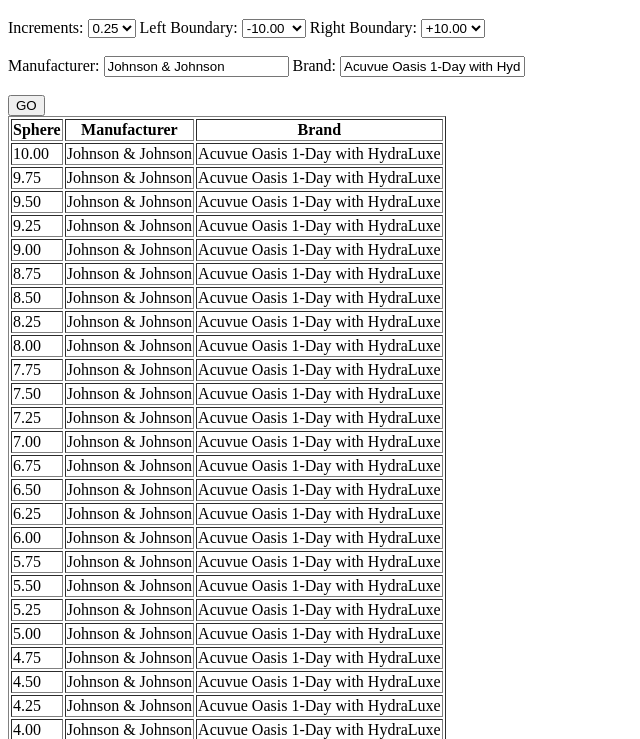
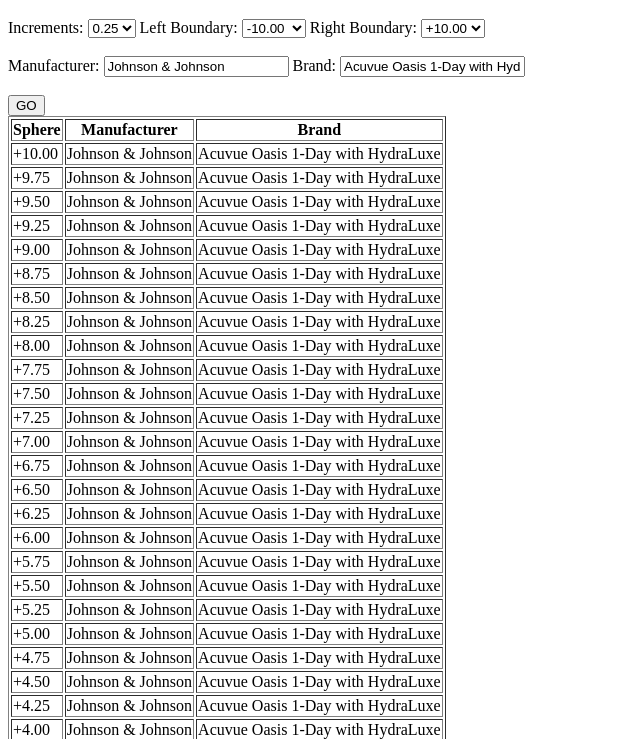
Before and after one commit to AppoPi/AppoPi.github.io, a plain HTML site: page index.htm in a window 1280 px wide. Both pictures are taken after a click on the button "GO". Shown: the part 61-800 px from the top of the page, without its empty margins (0-640 px from the left). Drawn offline with Linux system fonts and the light colour scheme.

Commit message:
Fixed negative/positive prefixing

```diff
--- a/index.htm
+++ b/index.htm
@@ -241,7 +241,11 @@
   for(var i = lselected; i < rselected + 0.25; i += sselected) {
     console.log([i, m, b]);
 
-    arrValue.push([parseFloat(i).toFixed(2), m, b]);
+    if (i < 0){
+      arrValue.push([parseFloat(i).toFixed(2), m, b]);
+    } else {
+      arrValue.push(["+" + parseFloat(i).toFixed(2), m, b]);
+    }
   }
 
 
```
